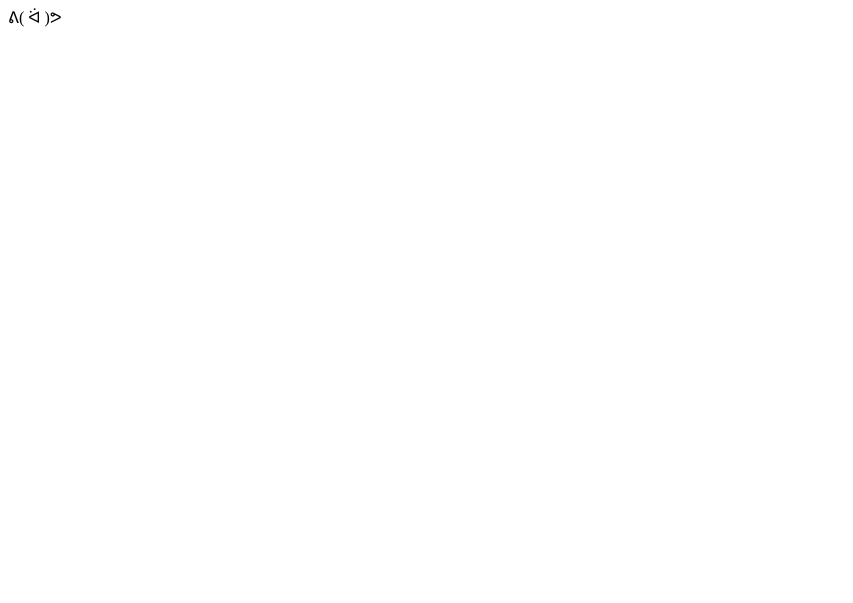
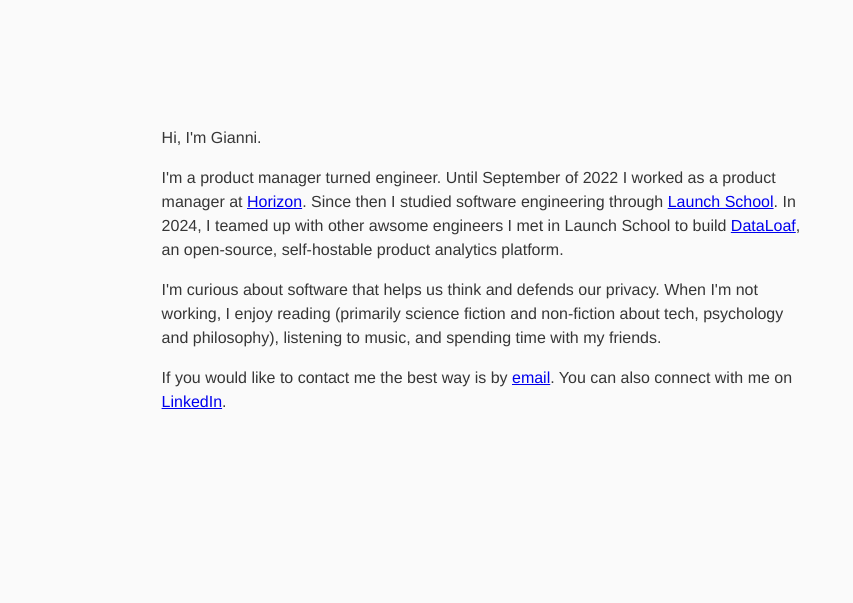
Before and after one commit to giannibarber/personalSite, a website: page public/index.html in a window 1280 px wide. Shown: the whole page, without its empty margins (0-853 px from the left). Drawn offline with Linux system fonts and the light colour scheme.

Commit message:
Added Content to Personal Site

```diff
--- a/public/index.html
+++ b/public/index.html
@@ -1,10 +1,33 @@
 <!DOCTYPE html>
-<html>
-<head>
-  <meta http-equiv="X-UA-Compatible" content="IE=edge" />
-  <title>Gianni's Page</title>
-  <meta http-equiv="Content-Type" content="text/html; charset=UTF-8">
-</head>
-<body>
-    ᕕ( ᐛ )ᕗ
-</body>
+<html lang="en">
+  <head>
+    <title>Hi, I'm Gianni</title>
+    <meta charset="utf-8">
+    <style type="text/css">
+        body {
+            line-height: 1.5;
+            counter-reset: sidenote-counter;
+            padding: 8% 12% 12%;
+            font-family: Helvetica, Arial, sans-serif;
+            color: #363636;
+            background: #fafafa;
+        }
+
+        article {
+            max-width: 40rem;
+            margin-bottom: 2em;
+        }
+    </style>
+  </head>
+  <body>
+    <article>
+        <p>Hi, I'm Gianni.</p>
+
+        <p>I'm a product manager turned engineer. Until September of 2022 I worked as a product manager at <a href="https://www.gethorizon.net/">Horizon</a>. Since then I studied software engineering through <a href="https://launchschool.com/employers">Launch School</a>. In 2024, I teamed up with other awsome engineers I met in Launch School to build <a href="https://data-loaf.com">DataLoaf</a>, an open-source, self-hostable product analytics platform.</p>
+
+        <p>I'm curious about software that helps us think and defends our privacy. When I'm not working, I enjoy reading (primarily science fiction and non-fiction about tech, psychology and philosophy), listening to music, and spending time with my friends.</p>
+
+        <p>If you would like to contact me the best way is by <a href="mailto:personalsite.unchain294@passmail.net">email</a>. You can also connect with me on <a href="https://linkedin.com/in/giannibarber">LinkedIn</a>.</p>
+    </article>
+  </body>
+</html>
```
